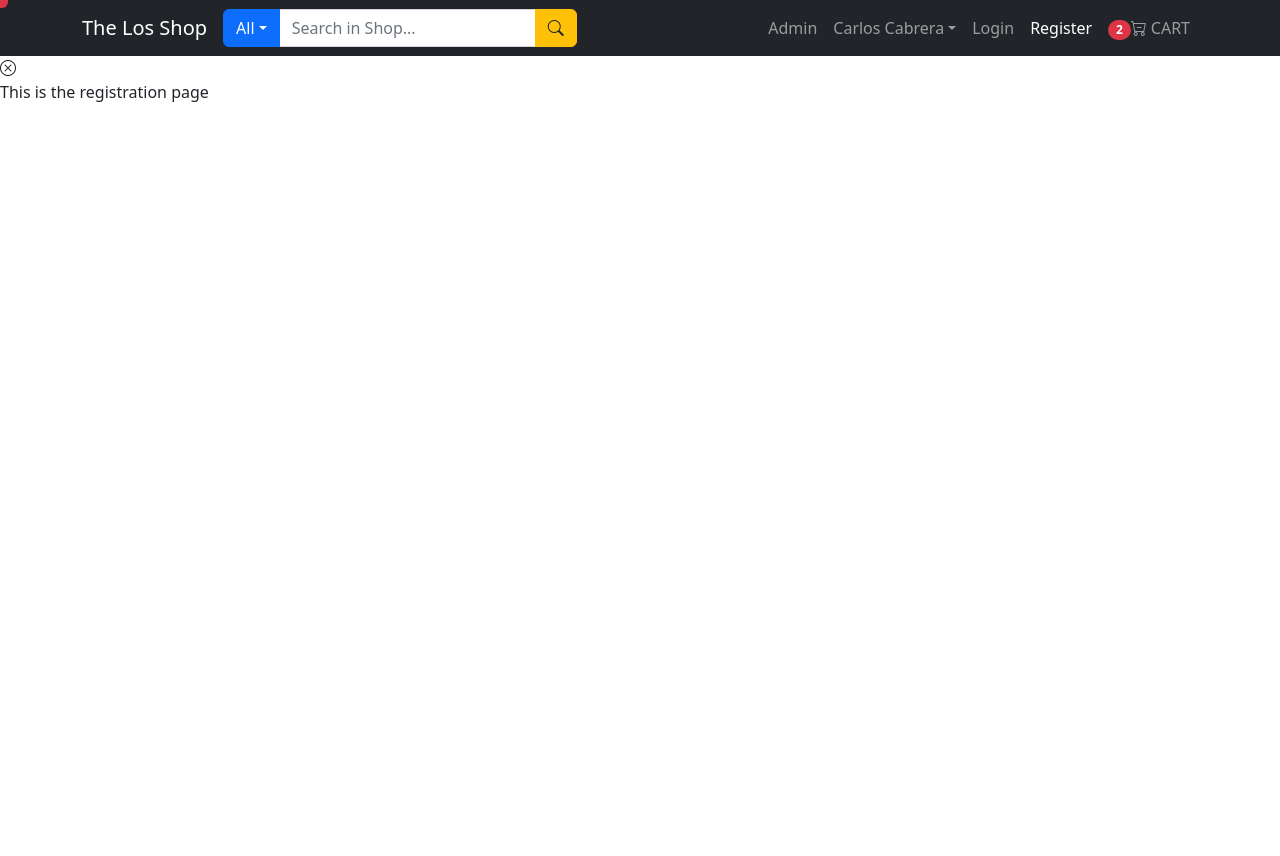
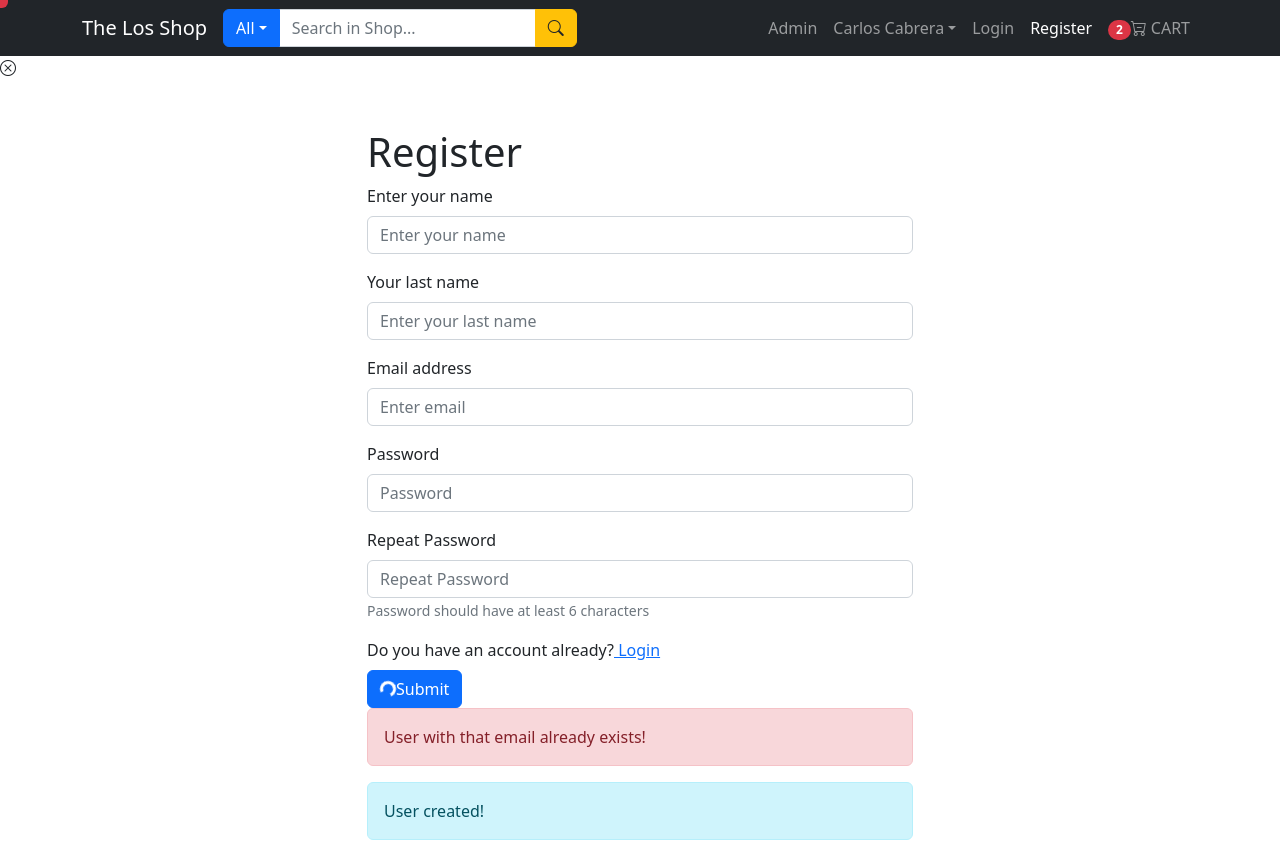
Before and after one commit to CarlosDCabrera/MERN_stack_website, a React (Create React App) app in the folder front_end/: page /register in a window 1280 px wide. Before the commit the page ends 800 px from the top, so only its background shows below. Built offline with nearby package versions, Linux system fonts and the light colour scheme.

Commit message:
completed the cart page

```diff
--- /dev/null
+++ b/front_end/src/components/CartItemComponent.js
@@ -0,0 +1,38 @@
+import { Row, Col, Image, ListGroup, Button, Form} from "react-bootstrap";
+
+
+const CartItemComponet = () => {
+  return (
+    <>
+      <ListGroup.Item>
+        <Row>
+          <Col md={2}>
+            <Image crossOrigin='anonymous' src='/images/games-category.png' fluid />
+          </Col>
+          <Col md={2}>
+            Logotech series <br />
+            Gaming mouse
+          </Col>
+          <Col md={2}>
+            <b>$89</b>
+          </Col>
+          <Col md={3}>
+            <Form.Select>
+              <option value='1'>1</option>
+              <option value='2'>2</option>
+              <option value='3'>3</option>
+            </Form.Select>
+          </Col>
+          <Col md={3}>
+            <Button type="button" variant="secondary" onClick={() =>
+              window.confirm('Are your Sure?')}><i className="bi bi-trash"></i>
+            </Button>
+          </Col>
+        </Row>
+      </ListGroup.Item>
+      <br />
+    </>
+  )
+}
+
+export default CartItemComponet;
--- a/front_end/src/pages/CartPage.js
+++ b/front_end/src/pages/CartPage.js
@@ -1,5 +1,6 @@
 import { Row, Col, Alert, Container, ListGroup, Button } from 'react-bootstrap'
-import {LinkContainer} from 'react-router-bootstrap';
+import { LinkContainer } from 'react-router-bootstrap';
+import CartItemComponet from '../components/CartItemComponent';
 
 const CartPage = () => {
   return (
@@ -7,12 +8,12 @@ const CartPage = () => {
       <Row className='mt-4'>
         <Col md={8}>
           <h1>Shopping Cart</h1>
-          {Array.from({ length: 3 }).map((item) => (
-            <>
-              CartItemComponet
-            </>
-          ))}
-          <Alert varent='info'>Your cart is emty</Alert>
+          <ListGroup variant='flush'>
+            {Array.from({ length: 3 }).map((item, idx) => (
+              <CartItemComponet key={idx}></CartItemComponet>
+            ))}
+          </ListGroup>
+          <Alert varent='info'>Your cart is empty</Alert>
         </Col>
         <Col md={4}>
           <ListGroup>
@@ -20,7 +21,7 @@ const CartPage = () => {
               <h3>Subtotal (2 items)</h3>
             </ListGroup.Item>
             <ListGroup.Item>
-              Price: <spam classNmae='fw-bold'>$892</spam>
+              Price: <span classNmae='fw-bold'>$892</span>
             </ListGroup.Item>
             <ListGroup.Item>
               <LinkContainer to='/user/order-details'>
--- a/front_end/src/pages/RegisterPage.js
+++ b/front_end/src/pages/RegisterPage.js
@@ -1,5 +1,105 @@
+import { Container, Row, Col, Form, Button, Spinner, Alert } from 'react-bootstrap';
+import { useState } from 'react';
+import { Link } from 'react-router-dom';
+
 const RegisterPage = () => {
-  return <p>This is the registration page</p>;
+  const [validated, setValidated] = useState(false);
+
+  const handleSubmit = (event) => {
+    const form = event.currentTarget;
+    if (form.checkValidity() === false) {
+      event.preventDefault();
+      event.stopPropagation();
+    }
+    setValidated(true);
+  };
+
+  return (
+    <Container>
+      <Row className='mt-5 justify-content-md-center'>
+        <Col md={6} >
+          <h1>Register</h1>
+          <Form noValidate validated={validated} onSubmit={handleSubmit}>
+            <Form.Group className='mb-3' controlId="validationCustom01">
+              <Form.Label>Enter your name</Form.Label>
+              <Form.Control
+                required
+                type="text"
+                placeholder="Enter your name"
+                name='name'
+              />
+              <Form.Control.Feedback type='invalid'>Please enter a name</Form.Control.Feedback>
+            </Form.Group>
+            <Form.Group className='mb-3' controlId="formBasicLastName">
+              <Form.Label>Your last name</Form.Label>
+              <Form.Control
+                required
+                type="text"
+                placeholder="Enter your last name"
+                name='lastName'
+              />
+              <Form.Control.Feedback type='invalid'>Please enter your last name</Form.Control.Feedback>
+            </Form.Group>
+            <Form.Group className='mb-3' controlId="formBasicEmail">
+              <Form.Label>Email address</Form.Label>
+              <Form.Control
+                required
+                type="email"
+                placeholder="Enter email"
+                name='email'
+              />
+              <Form.Control.Feedback type='invalid'>Please enter a vaild email address</Form.Control.Feedback>
+            </Form.Group>
+            <Form.Group className='mb-3' controlId="formBasicPassword">
+              <Form.Label>Password</Form.Label>
+              <Form.Control
+                required
+                type="password"
+                placeholder="Password"
+                name='password'
+                minLength={6}
+              />
+              <Form.Control.Feedback type='invalid'>Please enter a vaild password</Form.Control.Feedback>
+            </Form.Group>
+            <Form.Group className='mb-3' controlId="formBasicPasswordRepeat">
+              <Form.Label>Repeat Password</Form.Label>
+              <Form.Control
+                required
+                type="password"
+                placeholder="Repeat Password"
+                name='confirmPassword'
+                minLength={6}
+              />
+              <Form.Control.Feedback type='invalid'>Both passwords should match</Form.Control.Feedback>
+              <Form.Text type='text-muted'>Password should have at least 6 characters</Form.Text>
+            </Form.Group>
+            <Row className='pb-2'>
+              <Col>
+                Do you have an account already?
+                <Link to={'/login'}> Login </Link>
+              </Col>
+            </Row>
+            <Button type="submit">
+              <Spinner
+                as="span"
+                animation="border"
+                size="sm"
+                role="status"
+                aria-hidden="true"
+              />
+              Submit
+            </Button>
+            <Alert show={true} variant='danger'>
+              User with that email already exists!
+            </Alert>
+            <Alert show={true} variant='info'>
+              User created!
+            </Alert>
+          </Form>
+        </Col>
+      </Row>
+    </Container>
+  )
 }
 
 export default RegisterPage;
```
